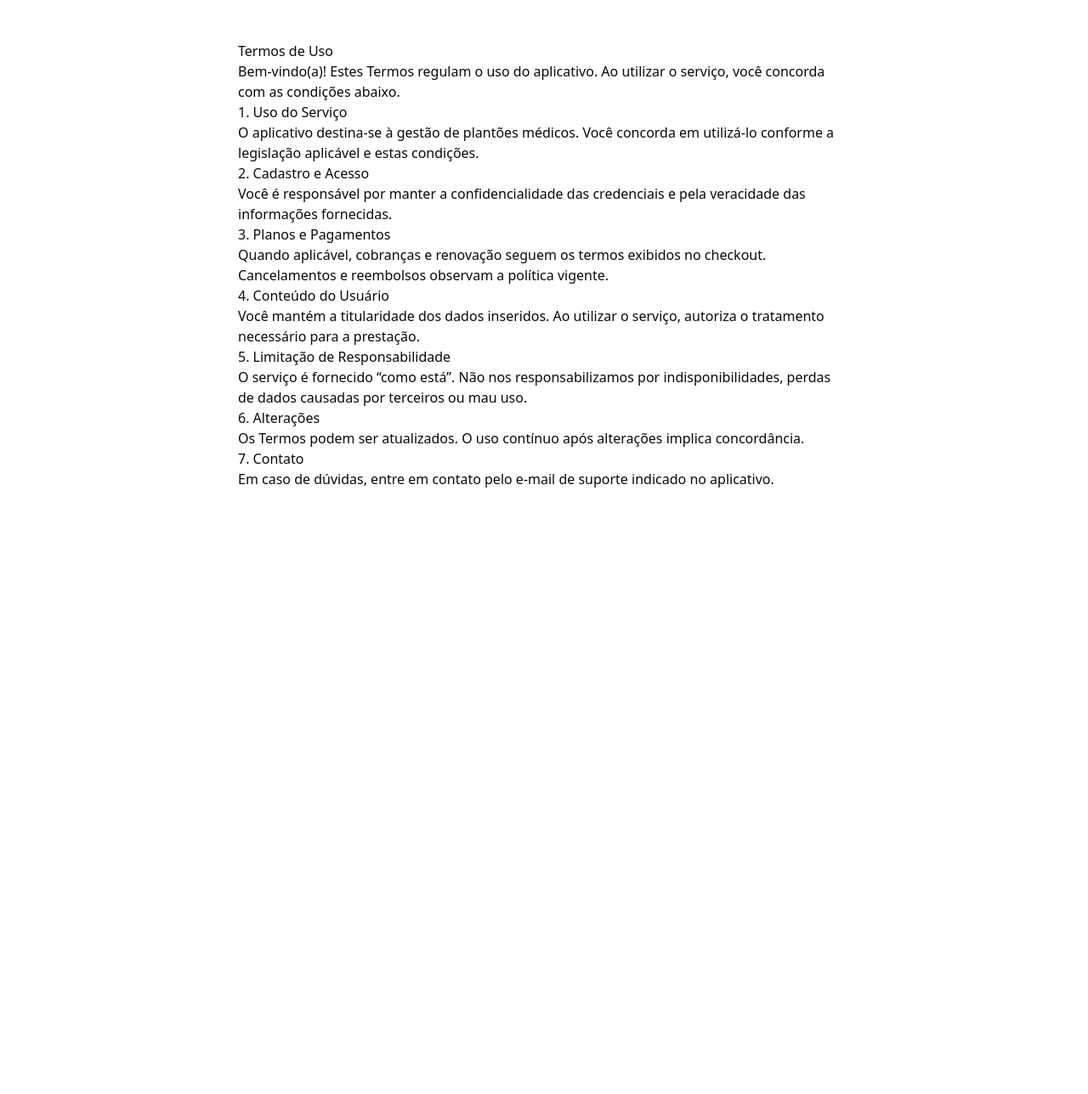
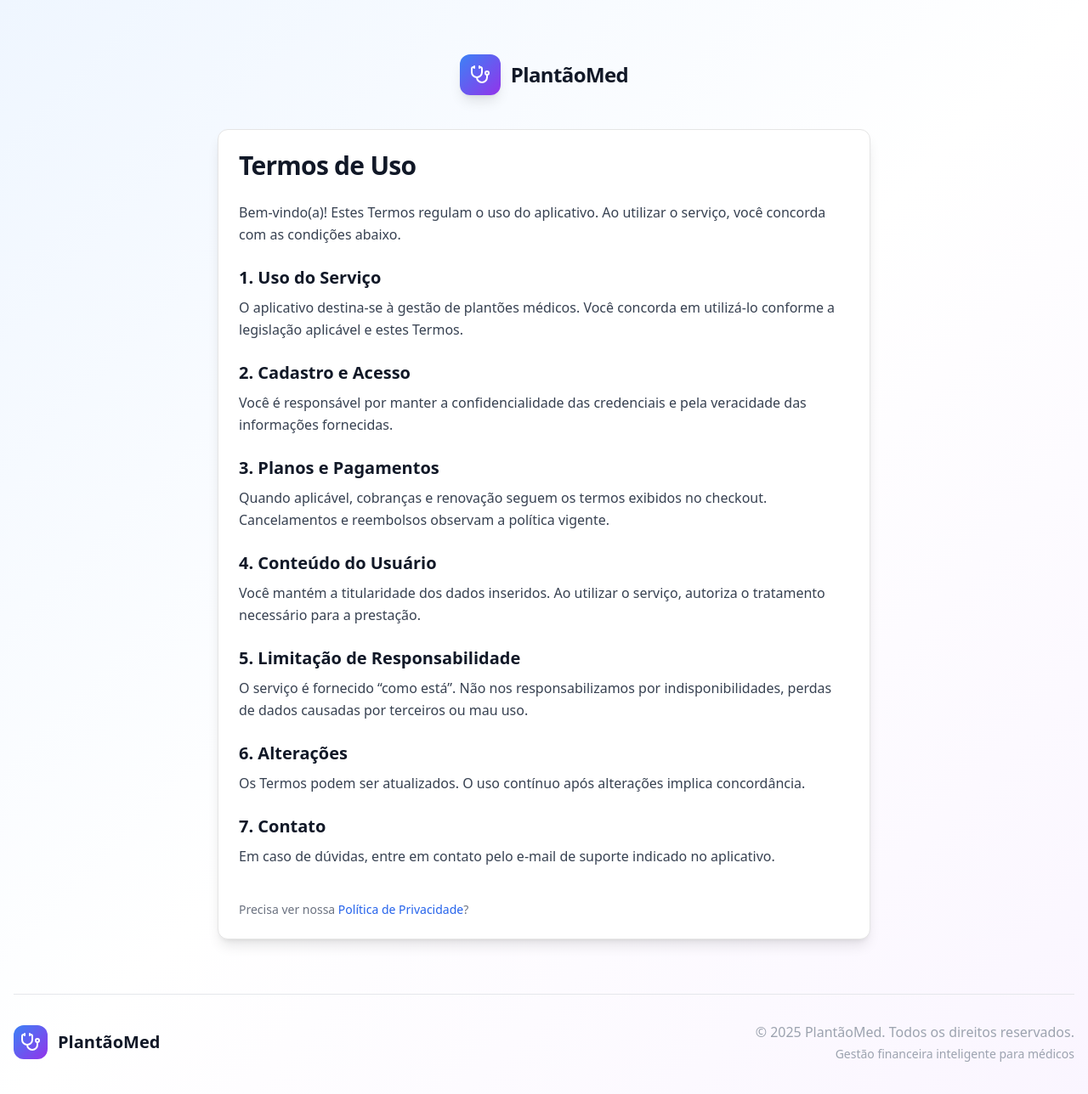
Before and after one commit to leo-lyra/PlantaoBoard, a Next.js app: page /terms in a window 1280 px wide. Shown: the top 1288 px of the page at 85% size. Before the commit the page ends 800 px from the top, so only its background shows below. Built offline with nearby package versions, Linux system fonts and the light colour scheme; no server answers.

Commit message:
atualização do projeto

```diff
--- a/src/app/privacy/page.tsx
+++ b/src/app/privacy/page.tsx
@@ -1,33 +1,119 @@
+"use client";
+
+import { Card, CardContent, CardHeader, CardTitle } from "@/components/ui/card";
+import { Stethoscope } from "lucide-react";
+import Link from "next/link";
+
 export default function PrivacyPage() {
   return (
-    <main className="min-h-screen max-w-3xl mx-auto px-6 py-12 prose prose-slate">
-      <h1>Política de Privacidade</h1>
-      <p>Levamos a sua privacidade a sério. Esta Política descreve como tratamos seus dados pessoais em conformidade com a LGPD.</p>
+    <div className="min-h-screen bg-gradient-to-br from-blue-50 via-white to-purple-50">
+      <div className="container mx-auto px-4 py-16">
+        {/* Header compacto alinhado com a landing */}
+        <div className="flex items-center justify-center gap-3 mb-10">
+          <div className="p-3 bg-gradient-to-br from-blue-500 to-purple-600 rounded-xl shadow-lg">
+            <Stethoscope className="h-6 w-6 text-white" />
+          </div>
+          <span className="text-2xl font-bold tracking-tight text-gray-900">
+            PlantãoMed
+          </span>
+        </div>
 
-      <h2>1. Dados Coletados</h2>
-      <ul>
-        <li>Dados de cadastro (ex.: nome, e-mail).</li>
-        <li>Dados de uso (ex.: páginas acessadas, preferências).</li>
-        <li>Dados de faturamento quando aplicável (ex.: informações de cobrança).</li>
-      </ul>
+        {/* Card de conteúdo (mesma linguagem visual) */}
+        <Card className="max-w-3xl mx-auto shadow-lg">
+          <CardHeader>
+            <CardTitle className="text-2xl md:text-3xl font-bold text-gray-900">
+              Política de Privacidade
+            </CardTitle>
+          </CardHeader>
+          <CardContent className="space-y-6 text-gray-700 leading-relaxed">
+            <p>
+              Levamos a sua privacidade a sério. Esta Política descreve como
+              tratamos seus dados pessoais em conformidade com a LGPD.
+            </p>
 
-      <h2>2. Finalidades</h2>
-      <p>Usamos seus dados para autenticar acesso, operar o serviço, processar pagamentos, melhorar funcionalidades e cumprir obrigações legais.</p>
+            <section className="space-y-2">
+              <h2 className="text-xl font-semibold text-gray-900">1. Dados Coletados</h2>
+              <ul className="list-disc pl-6 space-y-1">
+                <li>Dados de cadastro (ex.: nome, e-mail).</li>
+                <li>Dados de uso (ex.: páginas acessadas, preferências).</li>
+                <li>Dados de faturamento quando aplicável (ex.: informações de cobrança).</li>
+              </ul>
+            </section>
 
-      <h2>3. Compartilhamento</h2>
-      <p>Podemos compartilhar com prestadores estritamente necessários (ex.: processadores de pagamento). Não vendemos seus dados.</p>
+            <section className="space-y-2">
+              <h2 className="text-xl font-semibold text-gray-900">2. Finalidades</h2>
+              <p>
+                Usamos seus dados para autenticar acesso, operar o serviço, processar
+                pagamentos, melhorar funcionalidades e cumprir obrigações legais.
+              </p>
+            </section>
 
-      <h2>4. Direitos do Titular</h2>
-      <p>Você pode solicitar acesso, correção, portabilidade, anonimização e exclusão, bem como revogar consentimento quando aplicável.</p>
+            <section className="space-y-2">
+              <h2 className="text-xl font-semibold text-gray-900">3. Compartilhamento</h2>
+              <p>
+                Podemos compartilhar com prestadores estritamente necessários
+                (ex.: processadores de pagamento). Não vendemos seus dados.
+              </p>
+            </section>
 
-      <h2>5. Segurança</h2>
-      <p>Adotamos medidas técnicas e organizacionais para proteger os dados, mas nenhum método é 100% infalível.</p>
+            <section className="space-y-2">
+              <h2 className="text-xl font-semibold text-gray-900">4. Direitos do Titular</h2>
+              <p>
+                Você pode solicitar acesso, correção, portabilidade, anonimização e
+                exclusão, bem como revogar consentimento quando aplicável.
+              </p>
+            </section>
 
-      <h2>6. Retenção</h2>
-      <p>Conservamos os dados pelo tempo necessário às finalidades e para cumprimento de obrigações legais.</p>
+            <section className="space-y-2">
+              <h2 className="text-xl font-semibold text-gray-900">5. Segurança</h2>
+              <p>
+                Adotamos medidas técnicas e organizacionais para proteger os dados,
+                mas nenhum método é 100% infalível.
+              </p>
+            </section>
 
-      <h2>7. Contato do Encarregado (DPO)</h2>
-      <p>Use o canal de suporte informado no aplicativo para exercer seus direitos ou tirar dúvidas.</p>
-    </main>
+            <section className="space-y-2">
+              <h2 className="text-xl font-semibold text-gray-900">6. Retenção</h2>
+              <p>
+                Conservamos os dados pelo tempo necessário às finalidades e para
+                cumprimento de obrigações legais.
+              </p>
+            </section>
+
+            <section className="space-y-2">
+              <h2 className="text-xl font-semibold text-gray-900">7. Contato do Encarregado (DPO)</h2>
+              <p>
+                Use o canal de suporte informado no aplicativo para exercer seus
+                direitos ou tirar dúvidas.
+              </p>
+            </section>
+
+            <div className="pt-4 text-sm text-gray-500">
+              Confira também nossos{" "}
+              <Link href="/terms" className="text-blue-600 hover:text-blue-700 font-medium">
+                Termos de Uso
+              </Link>
+              .
+            </div>
+          </CardContent>
+        </Card>
+
+        {/* Rodapé alinhado com a landing */}
+        <footer className="mt-16 border-t border-gray-200 pt-8">
+          <div className="flex flex-col md:flex-row items-center justify-between gap-4 text-gray-400">
+            <div className="flex items-center gap-3">
+              <div className="p-2 bg-gradient-to-br from-blue-500 to-purple-600 rounded-xl">
+                <Stethoscope className="h-6 w-6 text-white" />
+              </div>
+              <span className="text-xl font-bold text-gray-900">PlantãoMed</span>
+            </div>
+            <div className="text-center md:text-right">
+              <p>© {new Date().getFullYear()} PlantãoMed. Todos os direitos reservados.</p>
+              <p className="text-sm mt-1">Gestão financeira inteligente para médicos</p>
+            </div>
+          </div>
+        </footer>
+      </div>
+    </div>
   );
 }
--- a/src/app/terms/page.tsx
+++ b/src/app/terms/page.tsx
@@ -1,29 +1,118 @@
+"use client";
+
+import { Card, CardContent, CardHeader, CardTitle } from "@/components/ui/card";
+import { Stethoscope } from "lucide-react";
+import Link from "next/link";
+
 export default function TermsPage() {
   return (
-    <main className="min-h-screen max-w-3xl mx-auto px-6 py-12 prose prose-slate">
-      <h1>Termos de Uso</h1>
-      <p>Bem-vindo(a)! Estes Termos regulam o uso do aplicativo. Ao utilizar o serviço, você concorda com as condições abaixo.</p>
+    <div className="min-h-screen bg-gradient-to-br from-blue-50 via-white to-purple-50">
+      <div className="container mx-auto px-4 py-16">
+        {/* Header compacto alinhado com a landing */}
+        <div className="flex items-center justify-center gap-3 mb-10">
+          <div className="p-3 bg-gradient-to-br from-blue-500 to-purple-600 rounded-xl shadow-lg">
+            <Stethoscope className="h-6 w-6 text-white" />
+          </div>
+          <span className="text-2xl font-bold tracking-tight text-gray-900">
+            PlantãoMed
+          </span>
+        </div>
 
-      <h2>1. Uso do Serviço</h2>
-      <p>O aplicativo destina-se à gestão de plantões médicos. Você concorda em utilizá-lo conforme a legislação aplicável e estas condições.</p>
+        {/* Card de conteúdo (mesma linguagem visual) */}
+        <Card className="max-w-3xl mx-auto shadow-lg">
+          <CardHeader>
+            <CardTitle className="text-2xl md:text-3xl font-bold text-gray-900">
+              Termos de Uso
+            </CardTitle>
+          </CardHeader>
+          <CardContent className="space-y-6 text-gray-700 leading-relaxed">
+            <p>
+              Bem-vindo(a)! Estes Termos regulam o uso do aplicativo. Ao utilizar o
+              serviço, você concorda com as condições abaixo.
+            </p>
 
-      <h2>2. Cadastro e Acesso</h2>
-      <p>Você é responsável por manter a confidencialidade das credenciais e pela veracidade das informações fornecidas.</p>
+            <section className="space-y-2">
+              <h2 className="text-xl font-semibold text-gray-900">1. Uso do Serviço</h2>
+              <p>
+                O aplicativo destina-se à gestão de plantões médicos. Você concorda
+                em utilizá-lo conforme a legislação aplicável e estes Termos.
+              </p>
+            </section>
 
-      <h2>3. Planos e Pagamentos</h2>
-      <p>Quando aplicável, cobranças e renovação seguem os termos exibidos no checkout. Cancelamentos e reembolsos observam a política vigente.</p>
+            <section className="space-y-2">
+              <h2 className="text-xl font-semibold text-gray-900">2. Cadastro e Acesso</h2>
+              <p>
+                Você é responsável por manter a confidencialidade das credenciais
+                e pela veracidade das informações fornecidas.
+              </p>
+            </section>
 
-      <h2>4. Conteúdo do Usuário</h2>
-      <p>Você mantém a titularidade dos dados inseridos. Ao utilizar o serviço, autoriza o tratamento necessário para a prestação.</p>
+            <section className="space-y-2">
+              <h2 className="text-xl font-semibold text-gray-900">3. Planos e Pagamentos</h2>
+              <p>
+                Quando aplicável, cobranças e renovação seguem os termos exibidos no
+                checkout. Cancelamentos e reembolsos observam a política vigente.
+              </p>
+            </section>
 
-      <h2>5. Limitação de Responsabilidade</h2>
-      <p>O serviço é fornecido “como está”. Não nos responsabilizamos por indisponibilidades, perdas de dados causadas por terceiros ou mau uso.</p>
+            <section className="space-y-2">
+              <h2 className="text-xl font-semibold text-gray-900">4. Conteúdo do Usuário</h2>
+              <p>
+                Você mantém a titularidade dos dados inseridos. Ao utilizar o
+                serviço, autoriza o tratamento necessário para a prestação.
+              </p>
+            </section>
 
-      <h2>6. Alterações</h2>
-      <p>Os Termos podem ser atualizados. O uso contínuo após alterações implica concordância.</p>
+            <section className="space-y-2">
+              <h2 className="text-xl font-semibold text-gray-900">5. Limitação de Responsabilidade</h2>
+              <p>
+                O serviço é fornecido “como está”. Não nos responsabilizamos por
+                indisponibilidades, perdas de dados causadas por terceiros ou mau uso.
+              </p>
+            </section>
 
-      <h2>7. Contato</h2>
-      <p>Em caso de dúvidas, entre em contato pelo e-mail de suporte indicado no aplicativo.</p>
-    </main>
+            <section className="space-y-2">
+              <h2 className="text-xl font-semibold text-gray-900">6. Alterações</h2>
+              <p>
+                Os Termos podem ser atualizados. O uso contínuo após alterações
+                implica concordância.
+              </p>
+            </section>
+
+            <section className="space-y-2">
+              <h2 className="text-xl font-semibold text-gray-900">7. Contato</h2>
+              <p>
+                Em caso de dúvidas, entre em contato pelo e-mail de suporte indicado
+                no aplicativo.
+              </p>
+            </section>
+
+            <div className="pt-4 text-sm text-gray-500">
+              Precisa ver nossa{" "}
+              <Link href="/privacy" className="text-blue-600 hover:text-blue-700 font-medium">
+                Política de Privacidade
+              </Link>
+              ?
+            </div>
+          </CardContent>
+        </Card>
+
+        {/* Rodapé alinhado com a landing */}
+        <footer className="mt-16 border-t border-gray-200 pt-8">
+          <div className="flex flex-col md:flex-row items-center justify-between gap-4 text-gray-400">
+            <div className="flex items-center gap-3">
+              <div className="p-2 bg-gradient-to-br from-blue-500 to-purple-600 rounded-xl">
+                <Stethoscope className="h-6 w-6 text-white" />
+              </div>
+              <span className="text-xl font-bold text-gray-900">PlantãoMed</span>
+            </div>
+            <div className="text-center md:text-right">
+              <p>© {new Date().getFullYear()} PlantãoMed. Todos os direitos reservados.</p>
+              <p className="text-sm mt-1">Gestão financeira inteligente para médicos</p>
+            </div>
+          </div>
+        </footer>
+      </div>
+    </div>
   );
 }
```
